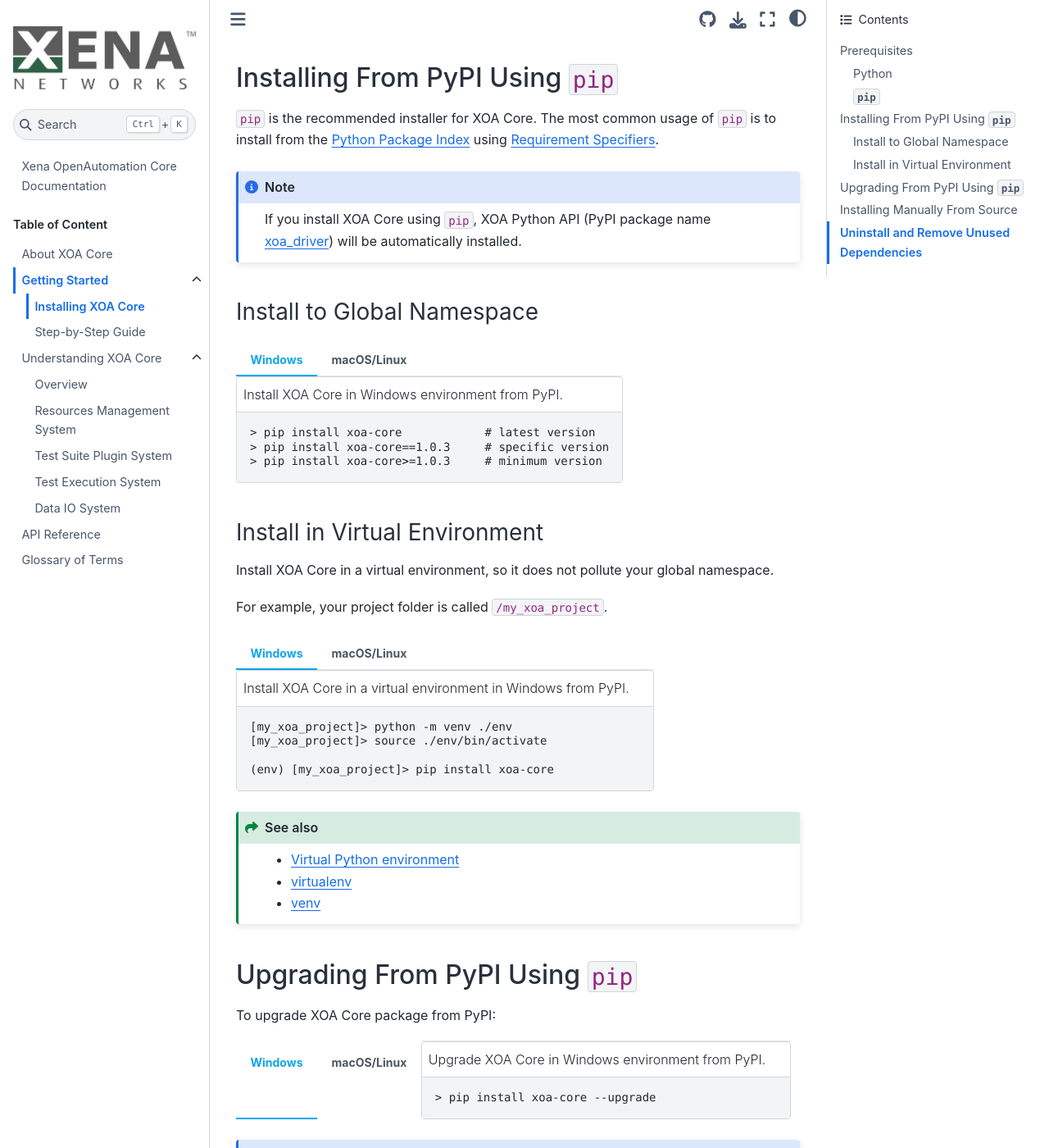
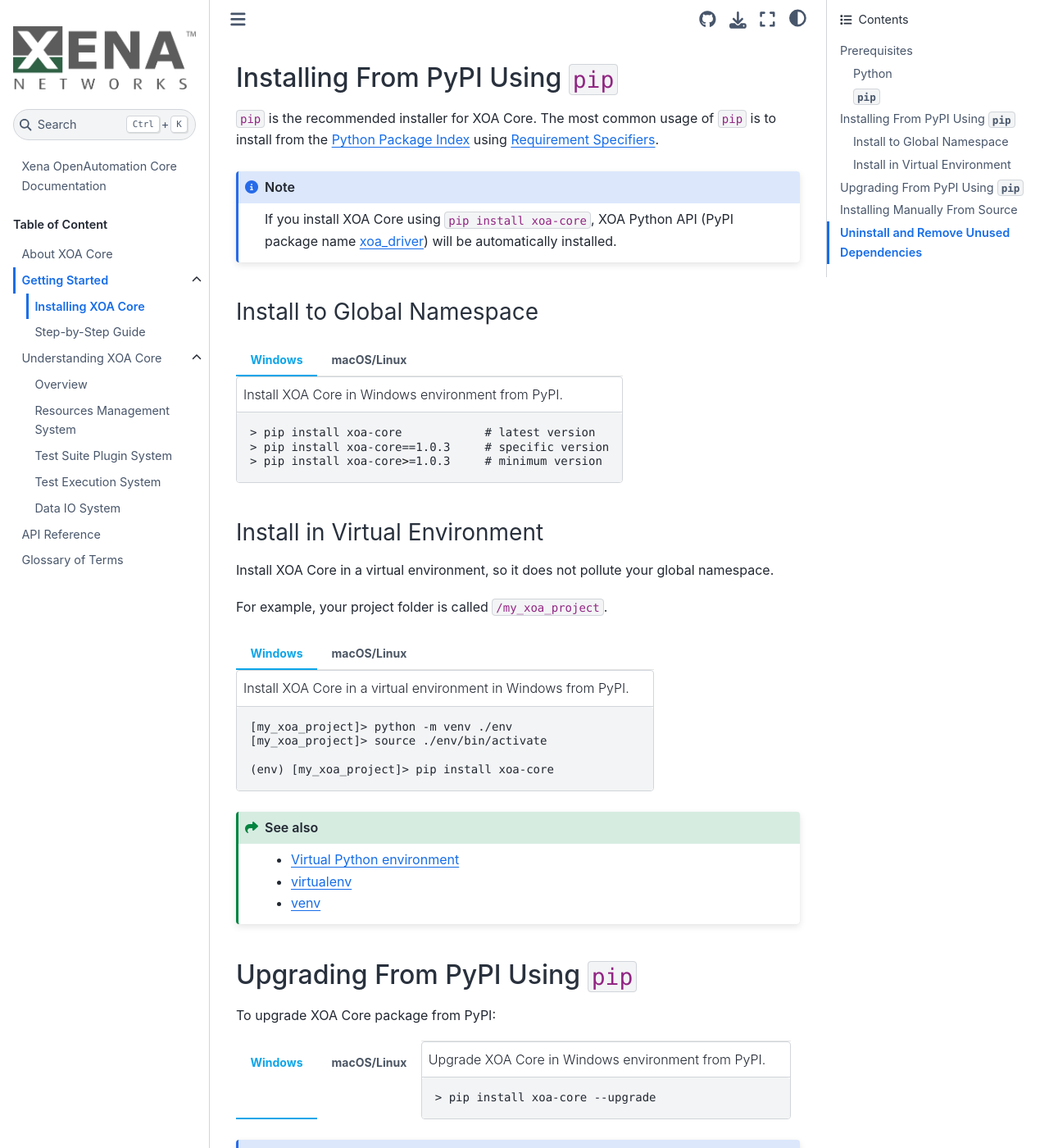
Before and after one commit to xenanetworks/open-automation-core, a Sphinx documentation site: the page built from docs/source/getting_started/installation.rst, in a window 1280 px wide and 1400 px high, scrolled down 1284 px. Shown: the whole window at 82% size. Built offline with Sphinx 7.4.7 and the Sphinx Book theme 1.1.4, drawn with Linux system fonts in a browser that asks for light colours; some of the changed text lies outside the part shown.

Commit message:
docs: Fix doc errors

```diff
--- a/docs/source/getting_started/installation.rst
+++ b/docs/source/getting_started/installation.rst
@@ -63,7 +63,7 @@
 
 .. note::
 
-    If you install XOA Core using ``pip``, XOA Python API (PyPI package name `xoa_driver <https://pypi.org/project/xoa-core/>`_) will be automatically installed.
+    If you install XOA Core using ``pip install xoa-core``, XOA Python API (PyPI package name `xoa_driver <https://pypi.org/project/xoa-python-api/>`_) will be automatically installed.
 
 
 Install to Global Namespace
@@ -145,7 +145,7 @@
 
 .. note::
 
-    If you upgrade XOA Core using ``pip``, XOA Python API (PyPI package name `xoa_driver <https://pypi.org/project/xoa-core/>`_) will be automatically upgraded.
+    If you upgrade XOA Core using ``pip install --upgrade xoa-core``, XOA Python API (PyPI package name `xoa_driver <https://pypi.org/project/xoa-python-api/>`_) will be automatically upgraded.
 
 
 Installing Manually From Source
@@ -207,7 +207,7 @@
 
 .. important::
 
-    If you install XOA Core from the source code, you need to install XOA Python API (PyPI package name `xoa_driver <https://pypi.org/project/xoa-core/>`_) separately. This is because XOA Python API is treated as a 3rd-party dependency of XOA Core. You can go to `XOA Python API <https://github.com/xenanetworks/open-automation-python-api>`_ repository to learn how to install it.
+    If you install XOA Core from the source code, you need to install XOA Python API (PyPI package name `xoa_driver <https://pypi.org/project/xoa-python-api/>`_) separately. This is because XOA Python API is treated as a 3rd-party dependency of XOA Core. You can go to `XOA Python API <https://github.com/xenanetworks/open-automation-python-api>`_ repository to learn how to install it.
 
 
 Uninstall and Remove Unused Dependencies
```
